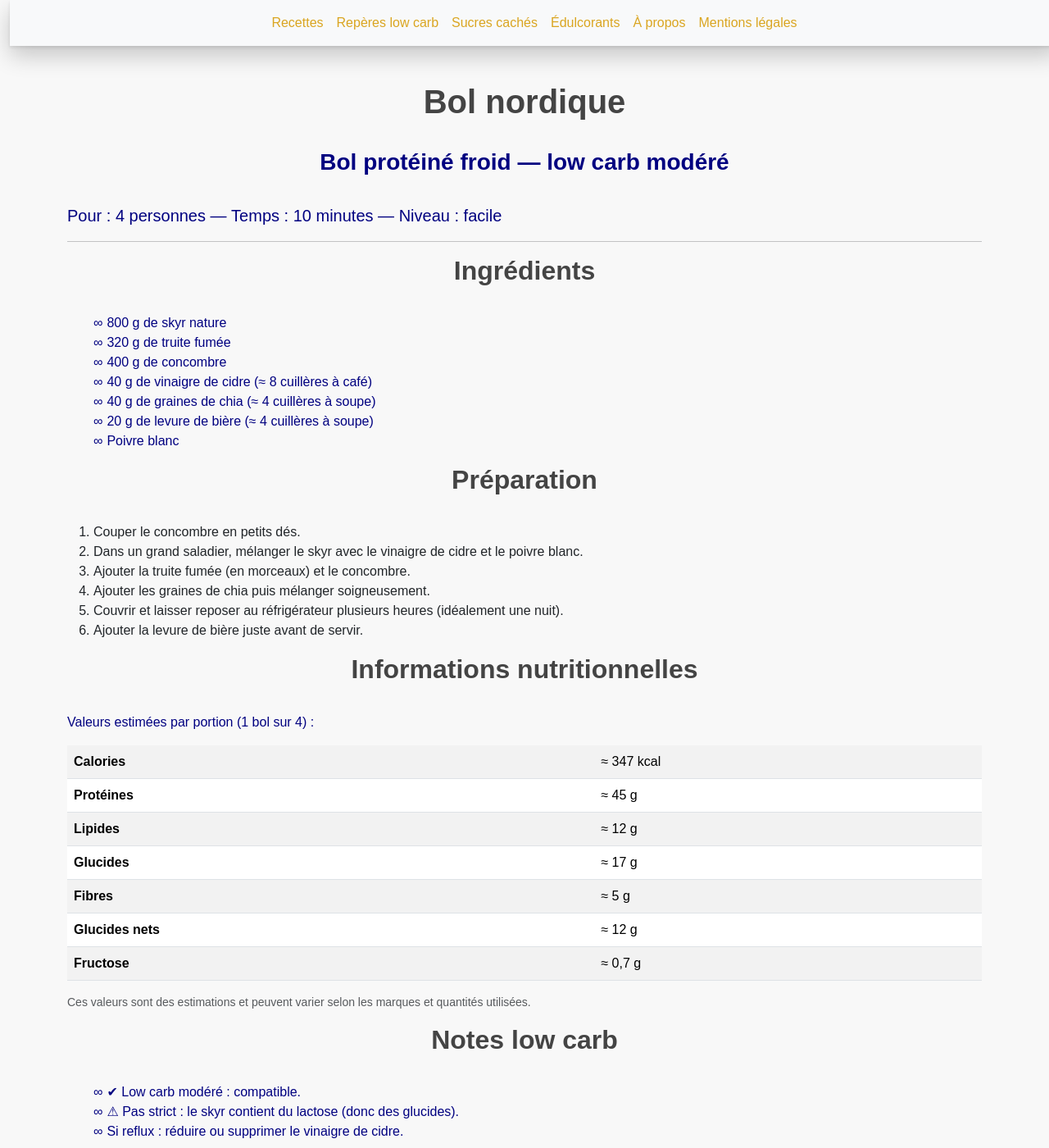
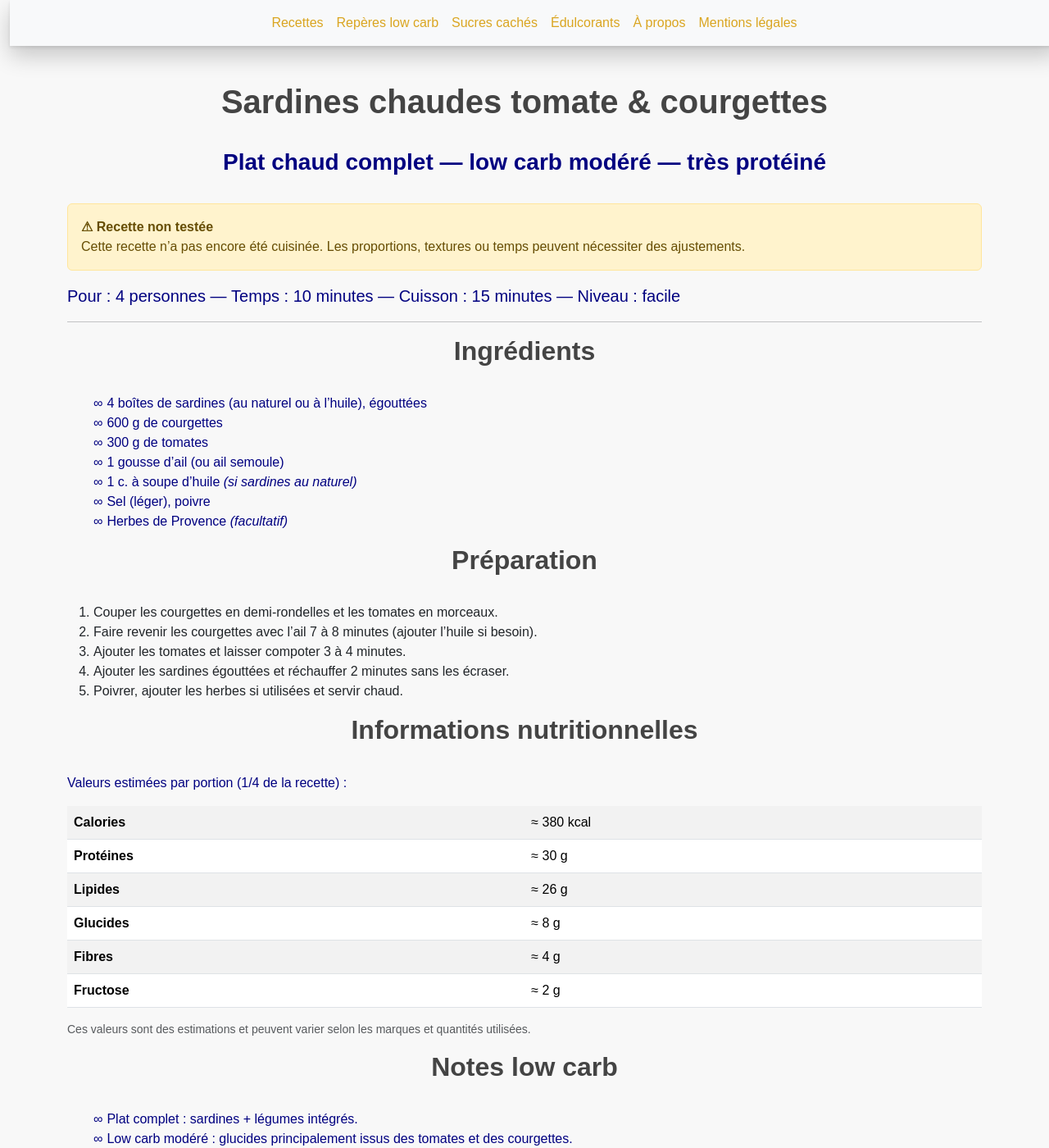
Before and after one commit to laurie-boissay/laurie-boissay.github.io, a Jekyll site: the page built from recettes/bol-nordique.html, in a window 1280 px wide and 1400 px high. Shown: the whole window at 82% size. Built offline with Jekyll 4.4.1, drawn with Linux system fonts in a browser that asks for light colours; some of the changed text lies outside the part shown.

Commit message:
Update bol-nordique.html
tableau, enfin ?

```diff
--- a/recettes/bol-nordique.html
+++ b/recettes/bol-nordique.html
@@ -1,83 +1,90 @@
 ---
 layout: recipe
-title: "Bol nordique — Recettes low carb"
-description: "Bol nordique low carb : skyr, truite fumée, concombre, graines de chia et levure de bière. Recette pour 4 personnes avec macros détaillées."
-recipe_title: "Bol nordique"
-recipe_subtitle: "Bol protéiné froid — low carb modéré"
-recipe_group: "Salades & bols"
-recipe_sort: "Bol nordique"
+title: "Sardines chaudes tomate & courgettes"
+description: "Sardines chaudes avec tomates et courgettes. Plat low carb modéré, complet, simple et riche en protéines."
+recipe_title: "Sardines chaudes tomate & courgettes"
+recipe_subtitle: "Plat chaud complet — low carb modéré — très protéiné"
+recipe_group: "Plats à base de poissons"
+recipe_sort: "sardines-tomate-courgettes"
+recipe_tested: false
 tags:
   - low-carb-modere
   - tres-proteine
-  - riche-en-fibres
   - rapide
-recipe_tested: true
-
 extra_head: |
   <script type="application/ld+json">
   {
     "@context": "https://schema.org",
     "@type": "Recipe",
-    "name": "Bol nordique",
+    "name": "Sardines chaudes tomate & courgettes",
+    "description": "Sardines chaudes avec tomates et courgettes, plat low carb complet.",
     "recipeYield": "4 portions",
-    "recipeCategory": "Salade / bol",
     "prepTime": "PT10M",
-    "totalTime": "PT10M",
+    "cookTime": "PT15M",
+    "totalTime": "PT25M",
+    "recipeCategory": "Plats à base de poissons",
     "recipeIngredient": [
-      "Skyr nature 800 g",
-      "Truite fumée 320 g",
-      "Concombre 400 g",
-      "Vinaigre de cidre 40 g",
-      "Graines de chia 40 g",
-      "Levure de bière 20 g",
-      "Poivre blanc"
+      "4 boîtes de sardines (au naturel ou à l'huile), égouttées",
+      "600 g de courgettes",
+      "300 g de tomates",
+      "1 gousse d'ail",
+      "1 c. à soupe d'huile (si sardines au naturel)",
+      "Sel (léger), poivre",
+      "Herbes de Provence (facultatif)"
+    ],
+    "recipeInstructions": [
+      { "@type": "HowToStep", "text": "Couper les courgettes en demi-rondelles et les tomates en morceaux." },
+      { "@type": "HowToStep", "text": "Faire revenir les courgettes avec l’ail 7 à 8 minutes." },
+      { "@type": "HowToStep", "text": "Ajouter les tomates et laisser compoter 3 à 4 minutes." },
+      { "@type": "HowToStep", "text": "Ajouter les sardines et réchauffer délicatement 2 minutes." },
+      { "@type": "HowToStep", "text": "Poivrer, ajouter les herbes si utilisées, servir chaud." }
     ]
   }
   </script>
 ---
-
 <p class="lead">
   <strong>Pour :</strong> 4 personnes —
   <strong>Temps :</strong> 10 minutes —
+  <strong>Cuisson :</strong> 15 minutes —
   <strong>Niveau :</strong> facile
 </p>
 
 <hr>
 
 <h2>Ingrédients</h2>
+
 <ul>
-  <li>800 g de skyr nature</li>
-  <li>320 g de truite fumée</li>
-  <li>400 g de concombre</li>
-  <li>40 g de vinaigre de cidre (≈ 8 cuillères à café)</li>
-  <li>40 g de graines de chia (≈ 4 cuillères à soupe)</li>
-  <li>20 g de levure de bière (≈ 4 cuillères à soupe)</li>
-  <li>Poivre blanc</li>
+  <li>4 boîtes de sardines (au naturel ou à l’huile), égouttées</li>
+  <li>600 g de courgettes</li>
+  <li>300 g de tomates</li>
+  <li>1 gousse d’ail (ou ail semoule)</li>
+  <li>1 c. à soupe d’huile <em>(si sardines au naturel)</em></li>
+  <li>Sel (léger), poivre</li>
+  <li>Herbes de Provence <em>(facultatif)</em></li>
 </ul>
 
 <h2>Préparation</h2>
+
 <ol>
-  <li>Couper le concombre en petits dés.</li>
-  <li>Dans un grand saladier, mélanger le skyr avec le vinaigre de cidre et le poivre blanc.</li>
-  <li>Ajouter la truite fumée (en morceaux) et le concombre.</li>
-  <li>Ajouter les graines de chia puis mélanger soigneusement.</li>
-  <li>Couvrir et laisser reposer au réfrigérateur plusieurs heures (idéalement une nuit).</li>
-  <li>Ajouter la levure de bière juste avant de servir.</li>
+  <li>Couper les courgettes en demi-rondelles et les tomates en morceaux.</li>
+  <li>Faire revenir les courgettes avec l’ail 7 à 8 minutes (ajouter l’huile si besoin).</li>
+  <li>Ajouter les tomates et laisser compoter 3 à 4 minutes.</li>
+  <li>Ajouter les sardines égouttées et réchauffer 2 minutes sans les écraser.</li>
+  <li>Poivrer, ajouter les herbes si utilisées et servir chaud.</li>
 </ol>
 
 <h2>Informations nutritionnelles</h2>
-<p>Valeurs estimées <strong>par portion</strong> (1 bol sur 4) :</p>
+<p>Valeurs estimées <strong>par portion</strong> (1/4 de la recette) :</p>
 
 <div class="table-responsive">
   <table class="table table-striped">
     <tbody>
-      <tr><th>Calories</th><td>≈ 347 kcal</td></tr>
-      <tr><th>Protéines</th><td>≈ 45 g</td></tr>
-      <tr><th>Lipides</th><td>≈ 12 g</td></tr>
-      <tr><th>Glucides</th><td>≈ 17 g</td></tr>
-      <tr><th>Fibres</th><td>≈ 5 g</td></tr>
-      <tr><th>Glucides nets</th><td>≈ 12 g</td></tr>
-      <tr><th>Fructose</th><td>≈ 0,7 g</td></tr>
+      <tr><th>Calories</th><td>≈ 380 kcal</td></tr>
+      <tr><th>Protéines</th><td>≈ 30 g</td></tr>
+      <tr><th>Lipides</th><td>≈ 26 g</td></tr>
+      <tr><th>Glucides</th><td>≈ 8 g</td></tr>
+      <tr><th>Fibres</th><td>≈ 4 g</td></tr>
+      <tr><th>Fructose</th><td>≈ 2 g</td></tr>
     </tbody>
   </table>
 </div>
@@ -87,8 +94,9 @@ extra_head: |
 </p>
 
 <h2>Notes low carb</h2>
+
 <ul>
-  <li>✔ Low carb modéré : compatible.</li>
-  <li>⚠ Pas strict : le skyr contient du lactose (donc des glucides).</li>
-  <li>Si reflux : réduire ou supprimer le vinaigre de cidre.</li>
+  <li><strong>Plat complet :</strong> sardines + légumes intégrés.</li>
+  <li><strong>Low carb modéré :</strong> glucides principalement issus des tomates et des courgettes.</li>
+  <li><strong>Point d’attention :</strong> saler légèrement, les sardines étant déjà salées.</li>
 </ul>
```
